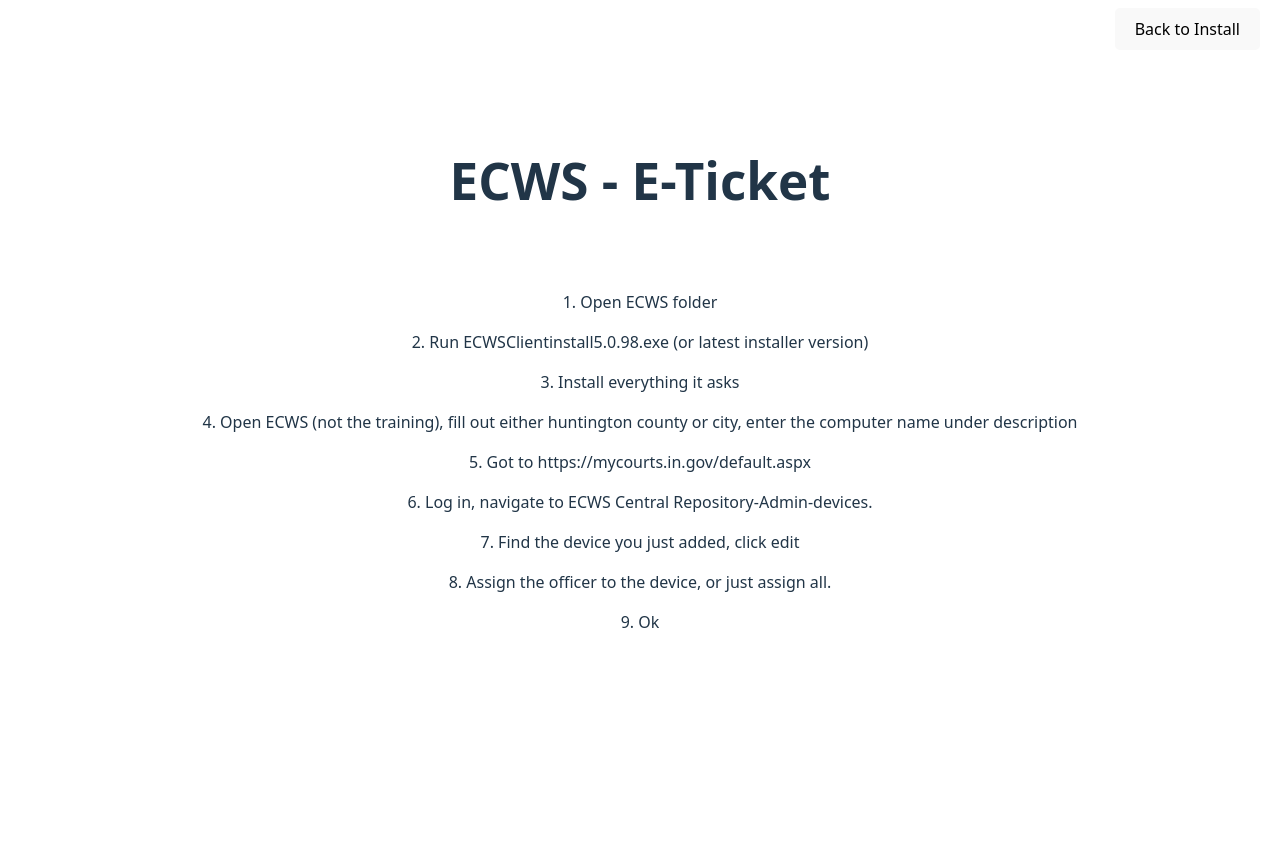
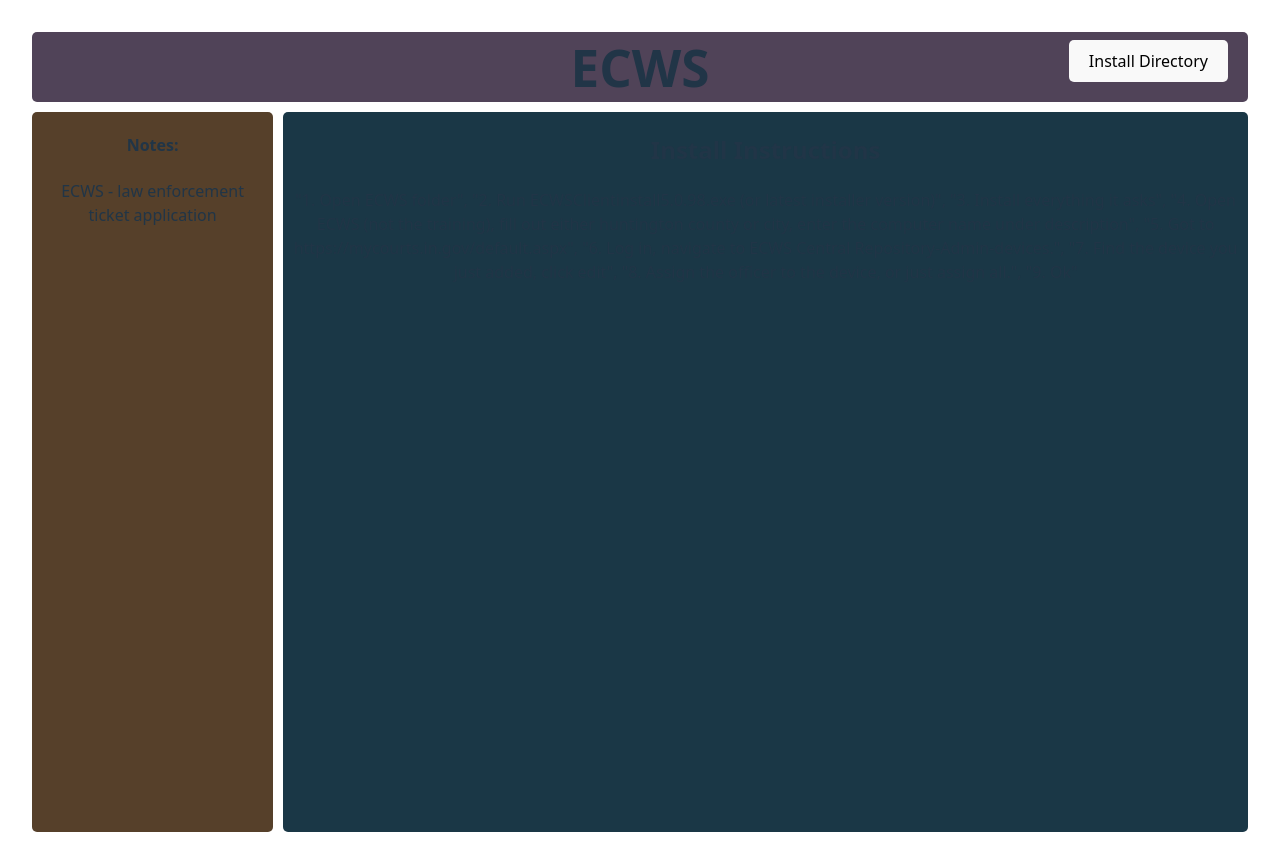
Before and after one commit to huntingtonccis/ccis-docs, a React (Vite) app: page /Ecws in a window 1280 px wide. Before the commit the page ends 800 px from the top, so only its background shows below. Built offline with nearby package versions, Linux system fonts and the light colour scheme.

Commit message:
Updated most component styling

```diff
--- a/src/App.css
+++ b/src/App.css
@@ -66,7 +66,7 @@
 .grid-container{
   display: grid;
   grid-template-columns: 1fr 4fr;
-  grid-template-rows: 60px 1fr;
+  grid-template-rows: 70px 1fr;
   grid-gap: 10px;
   height: 100vh;
 }
@@ -79,7 +79,10 @@
   display: flex;
   justify-content: center;
   align-items: center;
-  position: relative;
+  position: sticky;
+  top: 10px;
+  border-radius: 5px;
+  z-index: 1;
 }
 
 .sidebar {
@@ -87,6 +90,7 @@
   grid-row: 2;
   background-color: #56402a;
   padding: 0 10px;
+  border-radius: 5px;
 }
 
 .main-content {
@@ -97,4 +101,5 @@
   display: flex;
   flex-direction: column;
   align-items: center;
+  border-radius: 5px;
 }
--- a/src/components/Aries.jsx
+++ b/src/components/Aries.jsx
@@ -1,6 +1,4 @@
-import { Container, Row, Card, Button, Col } from 'react-bootstrap'
 import { useNavigate } from 'react-router-dom'
-import data from '../data.json'
 
 const Aries = () => {
     const navigate = useNavigate();
@@ -8,23 +6,23 @@
         navigate('/InstallDashboard');
     }
   return (
-     <Container className="mt-5">
-      <button className='button' onClick={handleButtonClick}>Back to Install</button>
-      <h1 className="mb-4">ARIES - Crash Reports</h1>
-      <Row>
-        <Col md={4}>
-          <Card>
-            <Card.Body>
-              <Card.Text>
-               {data.aires.map((note, index) => (
-                <p key={index}>{note}</p>
-               ))}
-              </Card.Text>
-           </Card.Body>
-          </Card>
-        </Col>
-      </Row>
-    </Container>
+    <div className="grid-container">
+      <div className="header">
+        <h1>Aires Crash Report</h1>
+        <button className='button' onClick={handleButtonClick}>Install Directory</button>
+      </div>
+      <div className='sidebar'>
+        <h4>Notes:</h4>
+        Crash Report application for law enforcement.
+      </div>
+      <div className='main-content'>
+        <h2>Install Instructions</h2>
+       1 Open Crash Program - ARIES
+       2 Open ARIES 6
+       3 Run the latest ARIES-Setup-XXXX.exe
+       4 Open Program, let it update
+      </div>
+    </div>
   )
 }
 
--- a/src/components/Duo.jsx
+++ b/src/components/Duo.jsx
@@ -8,24 +8,22 @@
         navigate('/InstallDashboard');
     }
   return (
-     <Container className="mt-5">
-      <button className='button' onClick={handleButtonClick}>Back to Install</button>
-      <h1 className="mb-4">Duo</h1>
+    <div className='grid-container'>
+      <div className='header'>
+        <h1>Duo MFA</h1>
+        <button className="button" onClick={handleButtonClick}>Install Directory</button>
+      </div>
+      <div className="sidebar">
+        <h4>Notes:</h4>
+        Cisco DUO MFA
+      </div>
+      <div className="main-content">
+        Open \\ccis22\install\Duo
+        Copy duo.bat and duosilent.exe to the computer locally.
+        Run duo.bat (you can run as other user if you're logged into an employee's user accuont).
+      </div>
+    </div>
 
-      <Row>
-        <Col md={4}>
-          <Card>
-            <Card.Body>
-              <Card.Text>
-                {data.duo.map((note, index) => (
-                    <p key={index}>{note}</p>
-                ))}
-              </Card.Text>
-            </Card.Body>
-          </Card>
-        </Col>
-      </Row>
-    </Container>
   )
 }
 
--- a/src/components/Ecws.jsx
+++ b/src/components/Ecws.jsx
@@ -8,24 +8,28 @@
         navigate('/InstallDashboard');
     }
   return (
-     <Container className="mt-5">
-      <button className='button' onClick={handleButtonClick}>Back to Install</button>
-      <h1 className="mb-4">ECWS - E-Ticket</h1>
-
-      <Row>
-        <Col md={4}>
-          <Card>
-            <Card.Body>
-              <Card.Text>
-                {data.ecws.map((note, index) => (
-                  <p key={index}>{note}</p>
-                ))}
-              </Card.Text>
-            </Card.Body>
-          </Card>
-        </Col>
-      </Row>
-    </Container>
+    <div className="grid-container">
+      <div className="header">
+        <h1>ECWS</h1>
+        <button className='button' onClick={handleButtonClick}>Install Directory</button>
+      </div>
+      <div className="sidebar">
+        <h4>Notes:</h4>
+        ECWS - law enforcement ticket application
+      </div>
+      <div className="main-content">
+        <h2>Install Instructions</h2>
+        "1. Open ECWS folder",
+        "2. Run ECWSClientinstall5.0.98.exe (or latest installer version)",
+        "3. Install everything it asks",
+        "4. Open ECWS (not the training), fill out either huntington county or city, enter the computer name under description",
+        "5. Got to https://mycourts.in.gov/default.aspx",
+        "6. Log in, navigate to ECWS Central Repository-Admin-devices.",
+        "7. Find the device you just added, click edit",
+        "8. Assign the officer to the device, or just assign all.",
+        "9. Ok"
+      </div>
+    </div>
   )
 }
 
--- a/src/components/Eterlogic.jsx
+++ b/src/components/Eterlogic.jsx
@@ -1,7 +1,4 @@
-import React from 'react'
-import { Container, Row, Card, Button, Col } from 'react-bootstrap'
 import { useNavigate } from 'react-router-dom'
-import data from '../data.json'
 
 const Eterlogic = () => {
     const navigate = useNavigate();
@@ -9,24 +6,34 @@
         navigate('/InstallDashboard');
     }
   return (
-     <Container className="mt-5">
-      <button className='button' onClick={handleButtonClick}>Back to Install</button>
-      <h1 className="mb-4">Eterlogic Port Splitter</h1>
+     <div className="grid-container">
+      <div className="header">
+        <h1>Eterlogic Port Splitter</h1>
+        <button className='button' onClick={handleButtonClick}>Install Directory</button>
+      </div>
+      <div className='sidebar'>
+        <h4>Notes:</h4>
+        Port splitter application for law enforcement in vehicle barcode scanners.
+      </div>
+      <div className='main-content'>
+        <h2>Install Instructions</h2>
+       "*** If you install this under \"Run as other user\", you must run as administrator before the program will function. ***",
+        "1. Open \"New Port Splitter\"",
+        "2. Run SetupVSPE_64.msi",
+        "3. Go back to Eterlogic Port Splitter folder, copy license key from “Key.txt”.",
+        "4. Open program, go to help-enter license key, paste key.",
+        "5. Creating a virtual port for scanner - Check device manager to see what COM port the scanner is.",
+        "6. Go back to port splitter, click on “Create new device…” ",
+        "7. Device type – Virtual splitter.",
+        "8. Check box that says “Special mode: create single virtual port which can be opened many times”. ",
+        "9. “COM Port to use as a data source” – COM port that the scanner was in step 1.",
+        "10. Under “Selected virtual port settings”, choose a port that is not in use, usually 10 and above. It does not matter as long as it isn’t in use under device manager.",
+        "11. Click Finish",
+        "12. Save config file as – choose location, temp is usually fine.",
+        "13. Let the officer know where it is in case they need to start it. You can also put this config file under shell:common startup so that it always launches on startup."
 
-      <Row>
-        <Col md={4}>
-          <Card>
-            <Card.Body>
-              <Card.Text>
-               {data.eterlogic.map((note, index) => (
-                  <p key={index}>{note}</p>
-               ))}
-              </Card.Text>
-             </Card.Body>
-          </Card>
-        </Col>
-      </Row>
-    </Container>
+      </div>
+    </div>
   )
 }
 
--- a/src/components/Grlevel.jsx
+++ b/src/components/Grlevel.jsx
@@ -1,6 +1,4 @@
-import { Container, Row, Card, Button, Col } from 'react-bootstrap'
 import { useNavigate } from 'react-router-dom'
-import data from '../data.json'
 
 const Grlevel = () => {
     const navigate = useNavigate();
@@ -8,24 +6,27 @@
         navigate('/InstallDashboard');
     }
   return (
-     <Container className="mt-5">
-      <button className='button' onClick={handleButtonClick}>Back to Install</button>
-      <h1 className="mb-4">GRLevel - 3 - Weather app</h1>
-
-      <Row>
-        <Col md={4}>
-          <Card>
-            <Card.Body>
-              <Card.Text>
-                {data.grLevel.map((note, index) => (
-                    <p key={index}>{note}</p>
-                ))}
-              </Card.Text>
-            </Card.Body>
-          </Card>
-        </Col>
-      </Row>
-    </Container>
+     <div className="grid-container">
+      <div className="header">
+        <h1>GRLevel</h1>
+        <button className='button' onClick={handleButtonClick}>Install Directory</button>
+      </div>
+      <div className='sidebar'>
+        <h4>Notes:</h4>
+        GRLevel weather radar software for EMA and Dispatch
+      </div>
+      <div className='main-content'>
+        <h2>Install Instructions</h2>
+       "1. Install grlevel3_setup.exe",
+        "2. Install new_grlevel3_2_setup.exe",
+        "3. Open GRLevel3_2.",
+        "4. Click Help/About - Register1",
+        "5. Put in registration in key.txt file for specific machine.  ",
+        "6. Then put in old key in the same key.txt file at the top. ",
+        "7. Click Site - Settings - Change default radar on open to Fort Wayne - Ok - Ok. ",
+        "8. Close and Reopen "
+      </div>
+    </div>
   )
 }
 
--- a/src/components/InstallDashboard.jsx
+++ b/src/components/InstallDashboard.jsx
@@ -45,7 +45,7 @@
         <Col md={4}>
           <Card>
             <Card.Body>
-              <Button variant="primary">Spillman</Button>
+              <Button variant="primary" margin="10px">Spillman</Button>
               <Button variant="primary" onClick={handleButtonClickEterlogic}>Eterlogic Port Splitter</Button>
               <Button variant='primary' onClick={handleButtonClickAries}>Aries</Button> <br />
               <Button variant='primary' onClick={handleButtonClickEcws}>ECWS E-Ticket</Button>
--- a/src/components/Lockdown.jsx
+++ b/src/components/Lockdown.jsx
@@ -1,6 +1,4 @@
-import { Container, Row, Card, Button, Col } from 'react-bootstrap'
 import { useNavigate } from 'react-router-dom'
-import data from '../data.json'
 
 const Lockdown = () => {
     const navigate = useNavigate();
--- a/src/components/LowFinancial.jsx
+++ b/src/components/LowFinancial.jsx
@@ -1,6 +1,4 @@
-import { Container, Row, Card, Button, Col } from 'react-bootstrap'
 import { useNavigate } from 'react-router-dom'
-import data from '../data.json'
 
 const LowFinancial = () => {
     const navigate = useNavigate();
@@ -8,24 +6,24 @@
         navigate('/InstallDashboard');
     }
   return (
-     <Container className="mt-5">
-      <button className='button' onClick={handleButtonClick}>Back to Install</button>
-      <h1 className="mb-4">LOW Financial</h1>
-
-      <Row>
-        <Col md={4}>
-          <Card>
-            <Card.Body>
-              <Card.Text>
-                {data.lowFinancial.map((note, index) => (
-                    <p key={index}>{note}</p>
-                ))}
-              </Card.Text>
-            </Card.Body>
-          </Card>
-        </Col>
-      </Row>
-    </Container>
+     <div className="grid-container">
+      <div className="header">
+        <h1>Low Financial</h1>
+        <button className='button' onClick={handleButtonClick}>Install Directory</button>
+      </div>
+      <div className='sidebar'>
+        <h4>Notes:</h4>
+        Low Financial software for Auditor office, and
+        whomever else needs it.
+      </div>
+      <div className='main-content'>
+        <h2>Install Instructions</h2>
+       "1. Log into beagleboys.da.",
+        "2. Map network drive \\low-financial\\lllow.",
+        "3. In the search bar in the top of the file explorer, type in \\low-financial\\lllow\\fin\\utilities\\lowclientconfig.exe",
+        "** You cannot navigate to this folder and run the .exe it will not work. You must execute the installer form the bar at the top of file explorer."
+      </div>
+    </div>
   )
 }
 
--- a/src/components/PrintLogic.jsx
+++ b/src/components/PrintLogic.jsx
@@ -1,6 +1,4 @@
-import { Container, Row, Card, Button, Col } from 'react-bootstrap'
 import { useNavigate } from 'react-router-dom'
-import data from '../data.json'
 
 const PrintLogic = () => {
     const navigate = useNavigate();
@@ -8,24 +6,24 @@
         navigate('/InstallDashboard');
     }
   return (
-     <Container className="mt-5">
-      <button className='button' onClick={handleButtonClick}>Back to Install</button>
-      <h1 className="mb-4">Printlogic</h1>
-
-      <Row>
-        <Col md={4}>
-          <Card>
-            <Card.Body>
-              <Card.Text>
-                {data.printLogic.map((note, index) => (
-                    <p key={index}>{note}</p>
-                ))}
-              </Card.Text>
-            </Card.Body>
-          </Card>
-        </Col>
-      </Row>
-    </Container>
+     <div className="grid-container">
+      <div className="header">
+        <h1>PrintLogic</h1>
+        <button className='button' onClick={handleButtonClick}>Install Directory</button>
+      </div>
+      <div className='sidebar'>
+        <h4>Notes:</h4>
+        PrintLogic application
+      </div>
+      <div className='main-content'>
+        <h2>Install Instructions</h2>
+       "1. Open \\ccis22\\install\\printlogic",
+        "2. Copy printlogic.bat to the computer locally.",
+        "3. Run printlogic.bat",
+        "4. Under C:\\Progam Files(x86)\\Printer Properties Pro\\Printer Installer Client, copy PrinterInstallerClient.exe to shell:common startup.",
+        "This will force the print service to launch at startup of machine."
+    </div>
+    </div>
   )
 }
 
```
